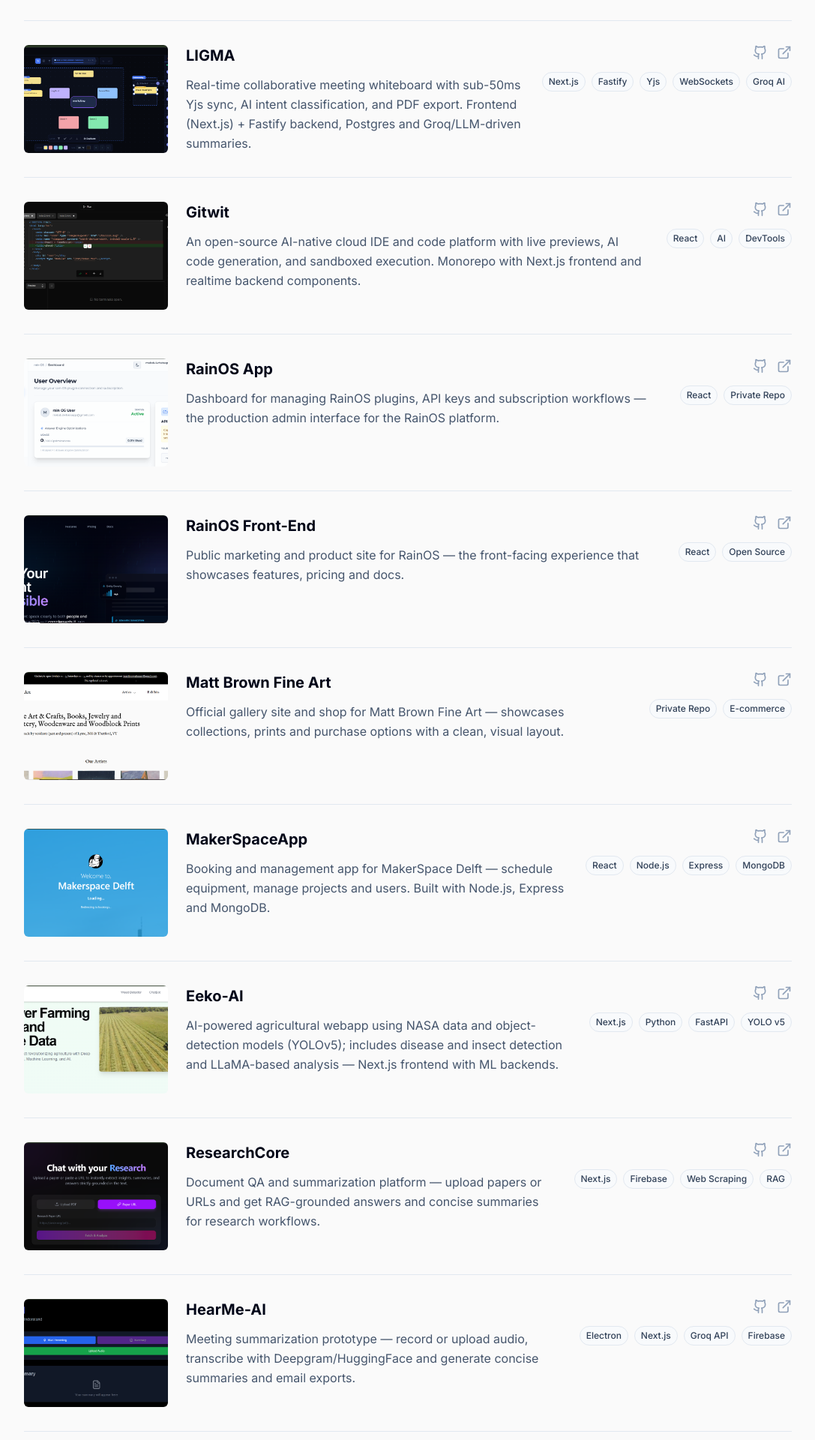
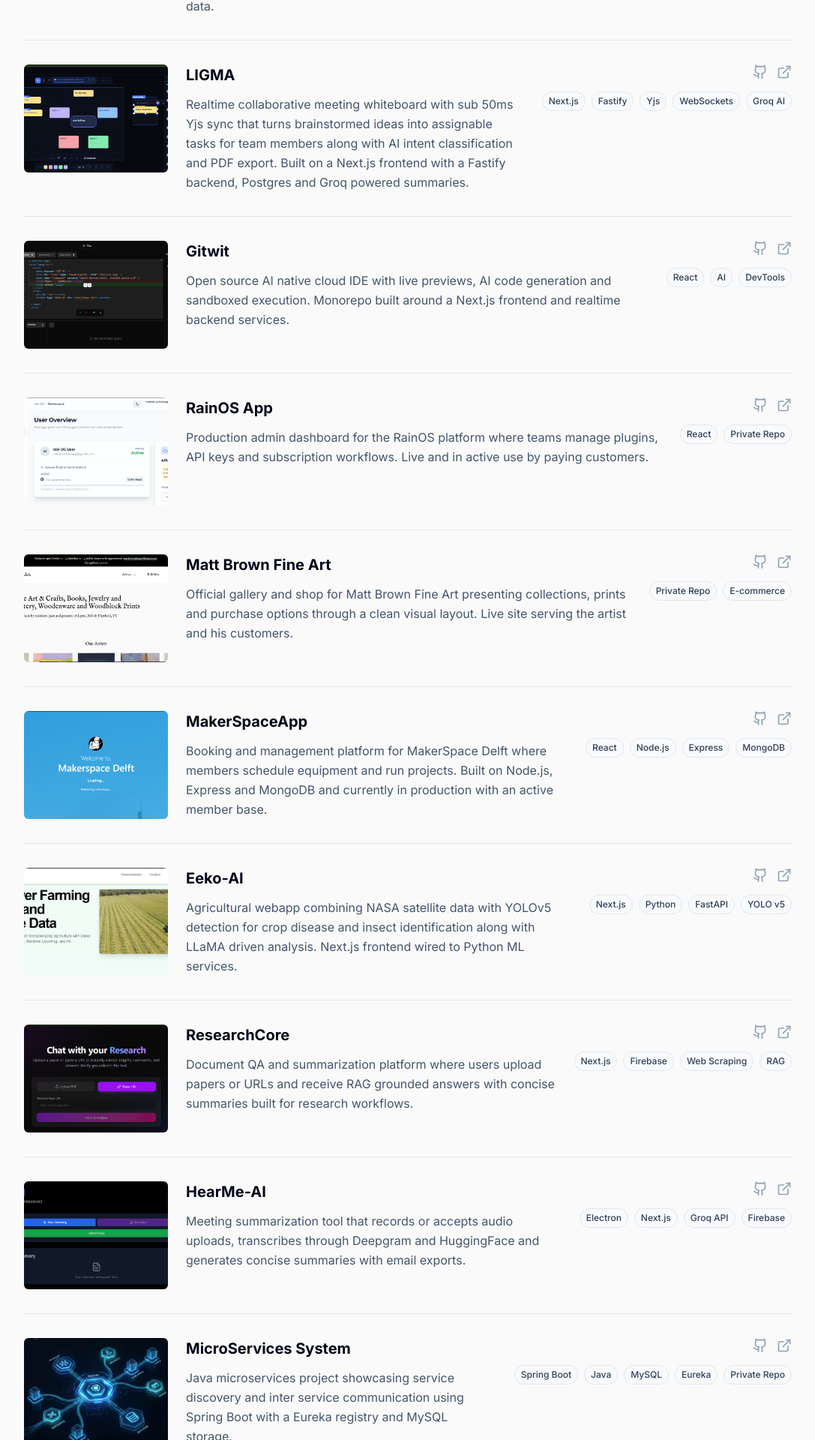
Before and after one commit to abdulrehmann231/portfolio-web, a React (Vite) app: page / in a window 1280 px wide. Shown: the part 3697-5617 px from the top of the page at 75% size, without its empty margins (96-1183 px from the left). Built offline with nearby package versions, Linux system fonts and the light colour scheme.

Commit message:
fix: description

```diff
--- a/src/components/sections/Projects.jsx
+++ b/src/components/sections/Projects.jsx
@@ -4,7 +4,6 @@ import researchCoreImg from '../../assets/research-core.png';
 import mattBrownImg from '../../assets/matt-brown.png';
 import eekoAiImg from '../../assets/eeko-ai.png';
 import rainosAppImg from '../../assets/rainos-app.png';
-import rainosFrontendImg from '../../assets/rainos-frontend.png';
 import hearmeAiImg from '../../assets/hearme-ai.png';
 import makerspaceImg from '../../assets/makerspace.png';
 import gitwitImg from '../../assets/gitwit.png';
@@ -16,7 +15,7 @@ const projects = [
     {
         title: 'EarthLink AI',
         description:
-            'Satellite-grade environmental intelligence — ask in plain language and get map-based insights (NDVI, heat, region comparisons). Built with Tambo AI, Google Gemini, Mapbox and a FastAPI backend using Sentinel-2 data.',
+            'Environmental intelligence platform that turns plain English questions into rich map insights covering vegetation, heat zones and regional comparisons. Built with Tambo AI, Google Gemini, Mapbox and a FastAPI backend running on Sentinel 2 satellite data.',
         tags: ['Next.js', 'Python', 'Tambo AI', 'Mapbox'],
         links: { github: 'https://github.com/abdulrehmann231/EarthLink-AI/', demo: 'https://earth-link-ai.vercel.app/' },
         image: earthlinkAiImg,
@@ -24,7 +23,7 @@ const projects = [
     {
         title: 'LIGMA',
         description:
-            'Real-time collaborative meeting whiteboard with sub-50ms Yjs sync, AI intent classification, and PDF export. Frontend (Next.js) + Fastify backend, Postgres and Groq/LLM-driven summaries.',
+            'Realtime collaborative meeting whiteboard with sub 50ms Yjs sync that turns brainstormed ideas into assignable tasks for team members along with AI intent classification and PDF export. Built on a Next.js frontend with a Fastify backend, Postgres and Groq powered summaries.',
         tags: ['Next.js', 'Fastify', 'Yjs', 'WebSockets', 'Groq AI'],
         links: { github: 'https://github.com/mustafahk27/LIGMA', demo: 'https://hopeful-curiosity-production-1c1a.up.railway.app/' },
         image: ligmaImg,
@@ -32,7 +31,7 @@ const projects = [
     {
         title: 'Gitwit',
         description:
-            'An open-source AI-native cloud IDE and code platform with live previews, AI code generation, and sandboxed execution. Monorepo with Next.js frontend and realtime backend components.',
+            'Open source AI native cloud IDE with live previews, AI code generation and sandboxed execution. Monorepo built around a Next.js frontend and realtime backend services.',
         tags: ['React', 'AI', 'DevTools'],
         links: { github: 'https://github.com/jamesmurdza/gitwit/', demo: 'https://gitwit.dev/' },
         image: gitwitImg,
@@ -40,22 +39,15 @@ const projects = [
     {
         title: 'RainOS App',
         description:
-            'Dashboard for managing RainOS plugins, API keys and subscription workflows — the production admin interface for the RainOS platform.',
+            'Production admin dashboard for the RainOS platform where teams manage plugins, API keys and subscription workflows. Live and in active use by paying customers.',
         tags: ['React', 'Private Repo'],
         links: { github: '#', demo: 'https://app.getrainos.com/' },
         image: rainosAppImg,
     },
     {
-        title: 'RainOS Front-End',
-        description: 'Public marketing and product site for RainOS — the front-facing experience that showcases features, pricing and docs.',
-        tags: ['React', 'Open Source'],
-        links: { github: 'https://github.com/getRainOS/Rain-OS-Front-End', demo: 'https://www.getrainos.com/' },
-        image: rainosFrontendImg,
-    },
-    {
         title: 'Matt Brown Fine Art',
         description:
-            'Official gallery site and shop for Matt Brown Fine Art — showcases collections, prints and purchase options with a clean, visual layout.',
+            'Official gallery and shop for Matt Brown Fine Art presenting collections, prints and purchase options through a clean visual layout. Live site serving the artist and his customers.',
         tags: ['Private Repo', 'E-commerce'],
         links: { github: '#', demo: 'http://mbrownfa.com/' },
         image: mattBrownImg,
@@ -63,7 +55,7 @@ const projects = [
     {
         title: 'MakerSpaceApp',
         description:
-            'Booking and management app for MakerSpace Delft — schedule equipment, manage projects and users. Built with Node.js, Express and MongoDB.',
+            'Booking and management platform for MakerSpace Delft where members schedule equipment and run projects. Built on Node.js, Express and MongoDB and currently in production with an active member base.',
         tags: ['React', 'Node.js', 'Express', 'MongoDB'],
         links: { github: 'https://github.com/abdulrehmann231/MakerSpaceApp', demo: 'https://app.makerspacedelft.nl/' },
         image: makerspaceImg,
@@ -71,7 +63,7 @@ const projects = [
     {
         title: 'Eeko-AI',
         description:
-            'AI-powered agricultural webapp using NASA data and object-detection models (YOLOv5); includes disease and insect detection and LLaMA-based analysis — Next.js frontend with ML backends.',
+            'Agricultural webapp combining NASA satellite data with YOLOv5 detection for crop disease and insect identification along with LLaMA driven analysis. Next.js frontend wired to Python ML services.',
         tags: ['Next.js', 'Python', 'FastAPI', 'YOLO v5'],
         links: { github: 'https://github.com/saim-x/eeko-ai-webapp', demo: 'https://eeko-ai.vercel.app/' },
         image: eekoAiImg,
@@ -79,7 +71,7 @@ const projects = [
     {
         title: 'ResearchCore',
         description:
-            'Document QA and summarization platform — upload papers or URLs and get RAG-grounded answers and concise summaries for research workflows.',
+            'Document QA and summarization platform where users upload papers or URLs and receive RAG grounded answers with concise summaries built for research workflows.',
         tags: ['Next.js', 'Firebase', 'Web Scraping', 'RAG'],
         links: { github: 'https://github.com/abdulrehmann231/Summarize-AI', demo: 'https://summarize-ai-three-blue.vercel.app/' },
         image: researchCoreImg,
@@ -87,7 +79,7 @@ const projects = [
     {
         title: 'HearMe-AI',
         description:
-            'Meeting summarization prototype — record or upload audio, transcribe with Deepgram/HuggingFace and generate concise summaries and email exports.',
+            'Meeting summarization tool that records or accepts audio uploads, transcribes through Deepgram and HuggingFace and generates concise summaries with email exports.',
         tags: ['Electron', 'Next.js', 'Groq API', 'Firebase'],
         links: { github: 'https://github.com/BurhanCantCode/HearMe-AI', demo: 'https://hear-me-ai-jvxh.vercel.app/' },
         image: hearmeAiImg,
@@ -95,7 +87,7 @@ const projects = [
     {
         title: 'MicroServices System',
         description:
-            'A set of Java microservices with Eureka service registry and MySQL storage, demonstrating service discovery and inter-service communication patterns.',
+            'Java microservices project showcasing service discovery and inter service communication using Spring Boot with a Eureka registry and MySQL storage.',
         tags: ['Spring Boot', 'Java', 'MySQL', 'Eureka', 'Private Repo'],
         links: { github: '#', demo: '#' },
         image: microservicesImg,
```
